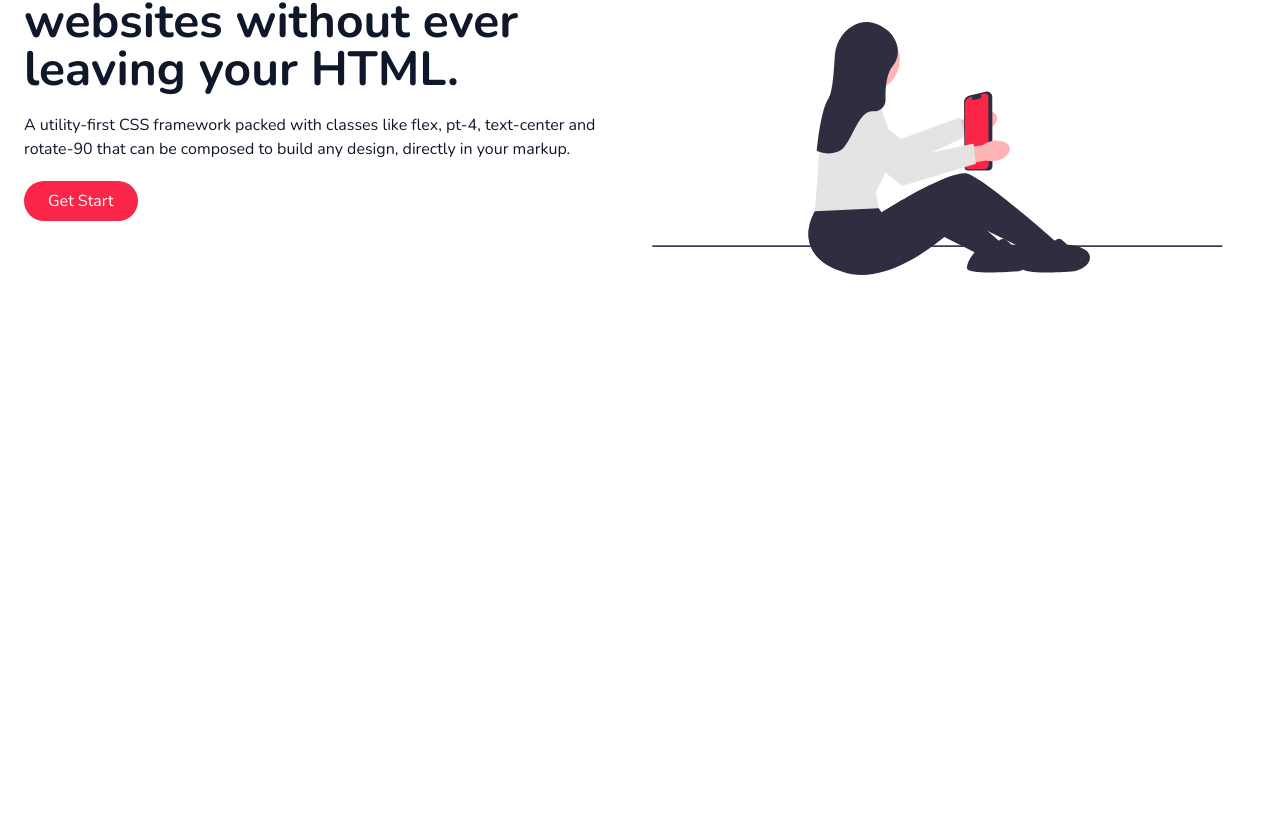
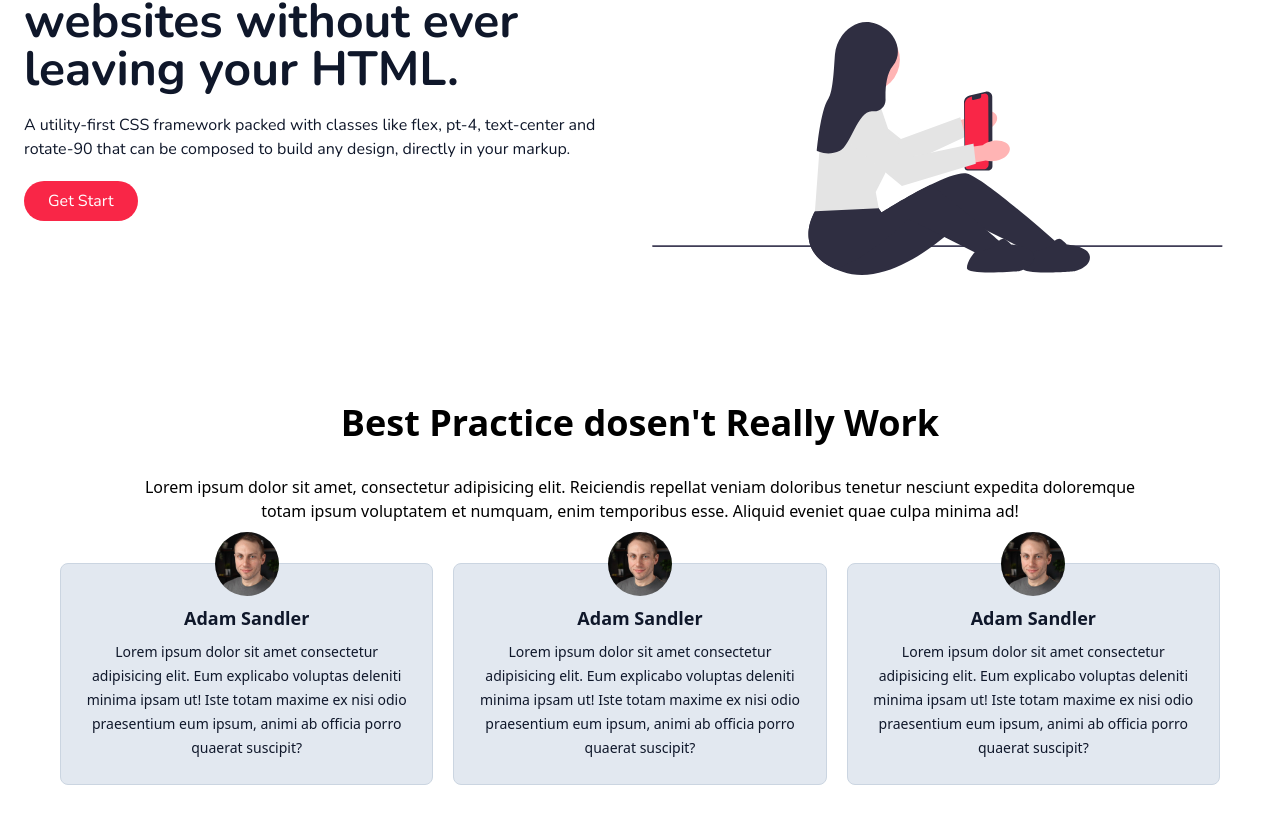
Before and after one commit to wassimrahali/tailwind-css-practice, a React (Vite) app: page / in a window 1280 px wide. Shown: the part 218-1042 px from the top of the page. Before the commit the page ends 800 px from the top, so only its background shows below. Built offline with nearby package versions, Linux system fonts and the light colour scheme.

Commit message:
first commit

```diff
--- a/src/App.tsx
+++ b/src/App.tsx
@@ -1,3 +1,4 @@
+import Author from "./Componnets/Author"
 import Hero from "./Componnets/Hero"
 import Navbar from "./Componnets/Navbar"
 
@@ -8,6 +9,7 @@ function App() {
     <>
     <Navbar />
     <Hero />
+    <Author />
     </>
   )
 }
--- /dev/null
+++ b/src/Componnets/Author.tsx
@@ -0,0 +1,30 @@
+import React from 'react'
+import img from '../assets/images/adam.f69b0b90.jpg'
+export default function Author() {
+  return (
+<section id="author">
+    <div className="container px-5 mx-auto my-32 text-center">
+        <h2 className='font-bold text-4xl'>Best Practice dosen't Really Work </h2>
+        <p className='mt-8 max-w-5xl mx-auto'>Lorem ipsum dolor sit amet, consectetur adipisicing elit. Reiciendis repellat veniam doloribus tenetur nesciunt expedita doloremque totam ipsum voluptatem et numquam, enim temporibus esse. Aliquid eveniet quae culpa minima ad!</p>
+        <div className="mt-10 mx-10 flex flex-col space-x-0 space-y-5 md:flex-row md:space-x-5 md:space-y-0">
+            <div className="md:w-1/3 flex items-center flex-col p-6 space-y-2 rounded-lg border border-slate-300 bg-slate-200">
+                <img src={img} alt="avatar" className='w-16 rounded-full -mt-14'/>
+                <h5 className='font-bold text-lg text-slate-900'>Adam Sandler</h5>
+                <p className='leading-6 text-sm text-slate-900'>Lorem ipsum dolor sit amet consectetur adipisicing elit. Eum explicabo voluptas deleniti minima ipsam ut! Iste totam maxime ex nisi odio praesentium eum ipsum, animi ab officia porro quaerat suscipit?</p>
+            </div>
+            <div className="md:w-1/3 flex items-center flex-col p-6 space-y-2 rounded-lg border border-slate-300 bg-slate-200">
+                <img src={img} alt="avatar" className='w-16 rounded-full -mt-14'/>
+                <h5 className='font-bold text-lg text-slate-900'>Adam Sandler</h5>
+                <p className='leading-6 text-sm text-slate-900'>Lorem ipsum dolor sit amet consectetur adipisicing elit. Eum explicabo voluptas deleniti minima ipsam ut! Iste totam maxime ex nisi odio praesentium eum ipsum, animi ab officia porro quaerat suscipit?</p>
+            </div>
+                <div className="md:w-1/3 flex items-center flex-col p-6 space-y-2 rounded-lg border border-slate-300 bg-slate-200">
+                <img src={img} alt="avatar" className='w-16 rounded-full -mt-14'/>
+                <h5 className='font-bold text-lg text-slate-900'>Adam Sandler</h5>
+                <p className='leading-6 text-sm text-slate-900'>Lorem ipsum dolor sit amet consectetur adipisicing elit. Eum explicabo voluptas deleniti minima ipsam ut! Iste totam maxime ex nisi odio praesentium eum ipsum, animi ab officia porro quaerat suscipit?</p>
+            </div>
+
+        </div>
+    </div>
+
+</section>  )
+}
```
Also changed, not shown: src/assets/images/adam.f69b0b90.jpg (added).
